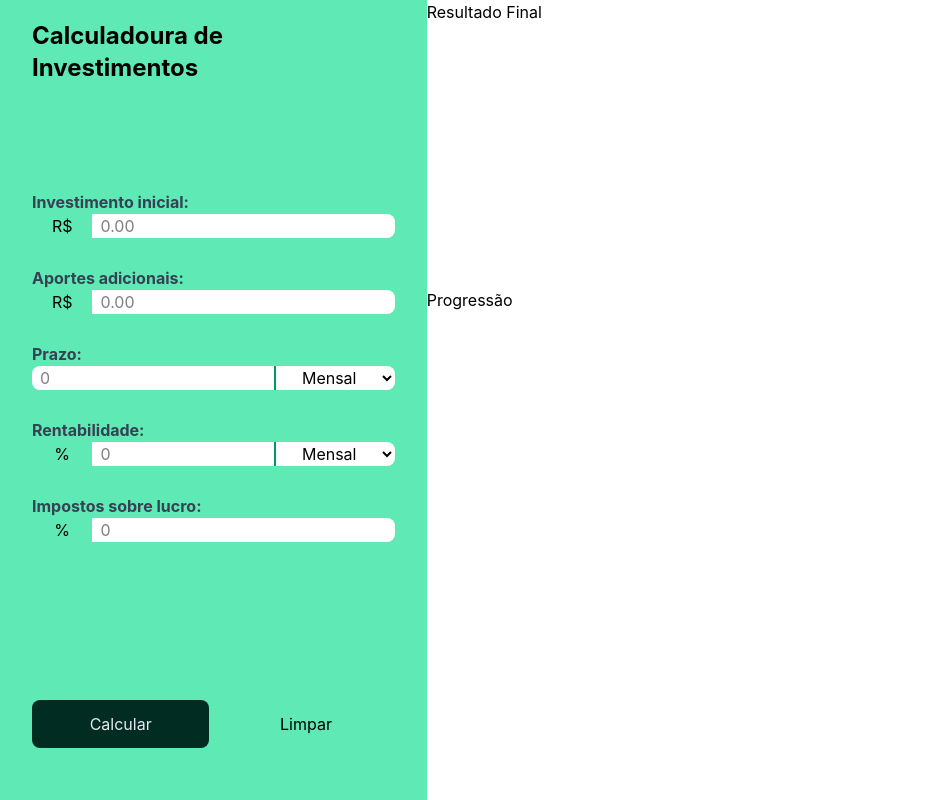
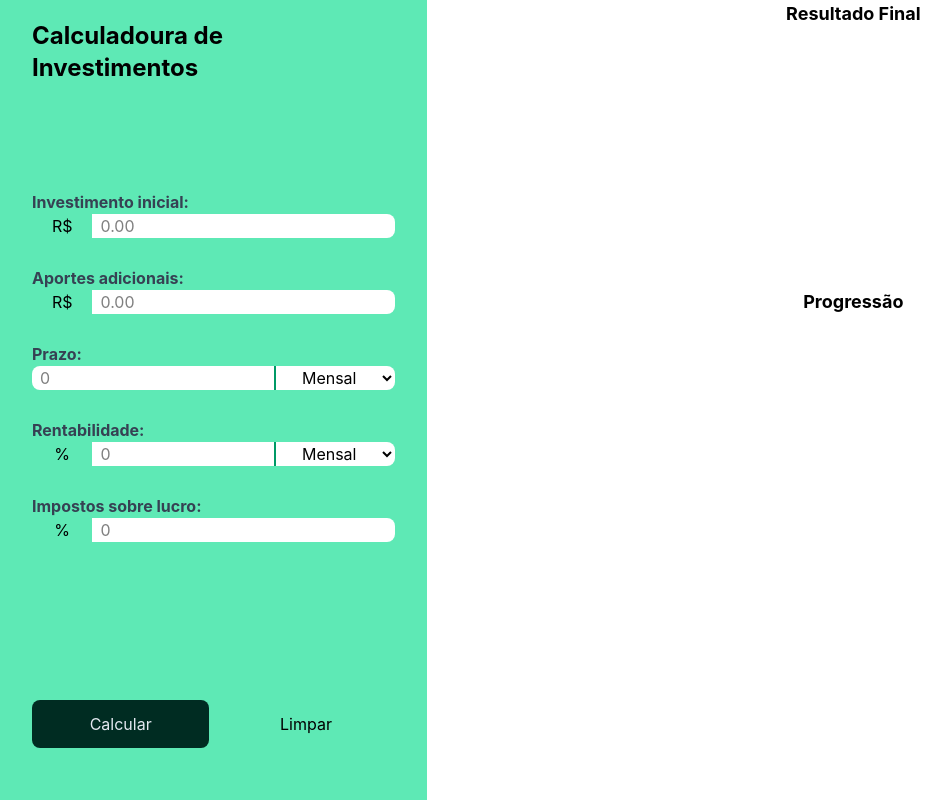
Before and after one commit to roneijoseroteski/projetoCalculadoraInvestimentos, a website built with Vite: page index.html in a window 1280 px wide. Shown: the whole page, without its empty margins (0-951 px from the left). Built offline with nearby package versions, Linux system fonts and the light colour scheme.

Commit message:
apenas commit

```diff
--- a/index.html
+++ b/index.html
@@ -9,7 +9,7 @@
   </head>
   <body class="h-[100dvh] grid grid-cols-3 grid-rows-2">
     <aside
-      class="row-span-2 bg-emerald-300 flex flex-col justify-between py-5 px-2"
+      class="h-full row-span-2 bg-emerald-300 flex flex-col justify-between py-5 px-2"
     >
       <h1 class="text-2xl font-bold px-6">Calculadoura de Investimentos</h1>
 
@@ -149,15 +149,15 @@
       </div>
     </aside>
 
-    <main class="h-full">
+    <main class="row-span-2 col-span-2">
       <!-- <p>Resultados</p> -->
-      <section id="charts-container">
-        <div class="h-[36dvh]">
-          <p>Resultado Final</p>
+      <section id="charts-container" class="h-full">
+        <div class="h-[36%] flex flex-col items-center pb-10">
+          <p class="font-bold text-lg">Resultado Final</p>
           <canvas id="final-money-distribution"></canvas>
         </div>
-        <div class="h-[56dvh]">
-          <p>Progressão</p>
+        <div class="h-[56%] flex flex-col items-center">
+          <p class="font-bold text-lg">Progressão</p>
           <canvas id="progression"></canvas>
         </div>
       </section>
--- a/src/style.css
+++ b/src/style.css
@@ -9,3 +9,6 @@
     @apply rounded-lg;
   }
 }
+body {
+  box-sizing: border-box;
+}
```
